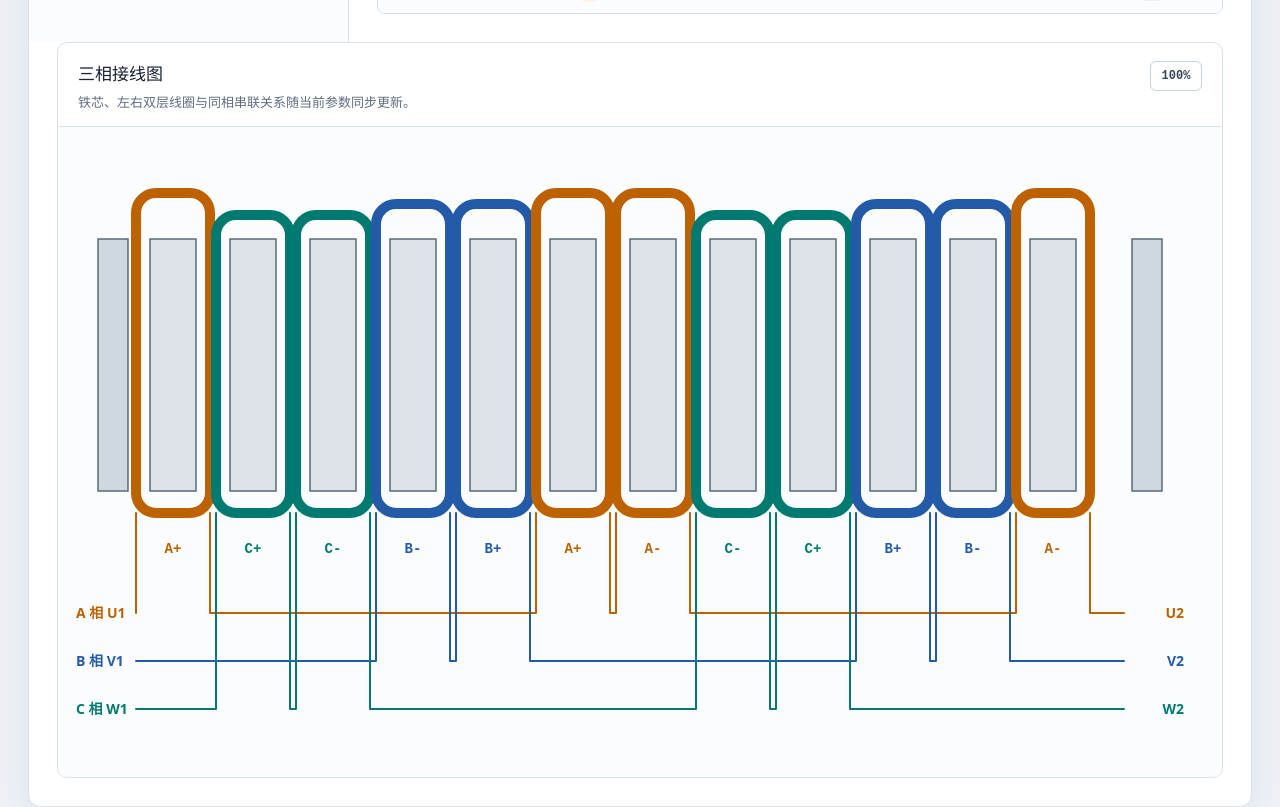
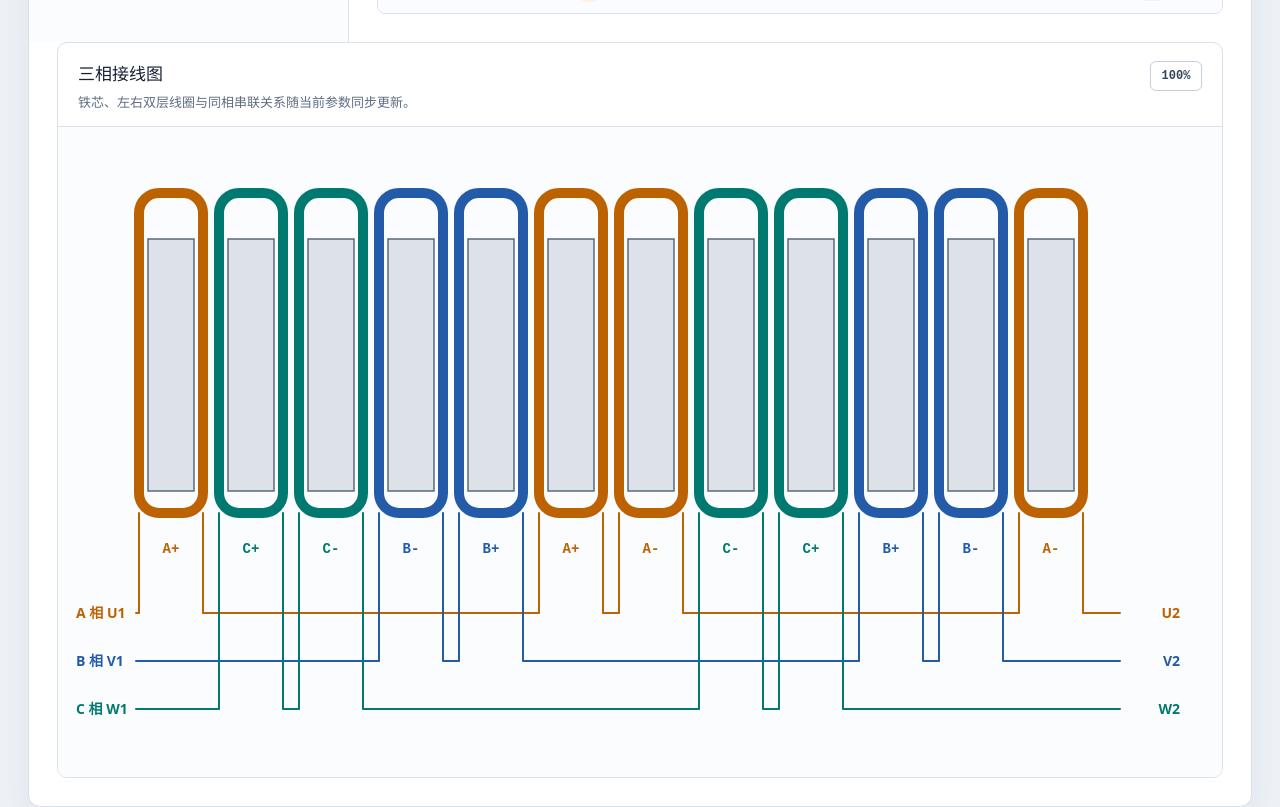
Before and after one commit to Jasonking-hub/three-phase-winding-generator, a Next.js app: page / in a window 1280 px wide. Shown: the part 860-1667 px from the top of the page. Built offline with nearby package versions, Linux system fonts and the light colour scheme.

Commit message:
Render uniform winding coils

```diff
--- a/app/WindingDiagram.tsx
+++ b/app/WindingDiagram.tsx
@@ -2,9 +2,12 @@
 
 import { useEffect, useMemo, useRef, useState } from "react";
 import {
+  DIAGRAM_COIL_STROKE_WIDTH,
+  DIAGRAM_TOOTH_PITCH,
+  DIAGRAM_TOOTH_WIDTH,
   buildWindingDiagramModel,
   diagramScaleFromWheel,
-  positiveModulo,
+  fixedCoilGeometry,
 } from "./winding.js";
 
 const PHASE_STROKE = {
@@ -16,11 +19,9 @@ const PHASE_STROKE = {
   W: "#007a70",
 };
 
-const TOOTH_PITCH = 80;
-const TOOTH_WIDTH = 46;
 const TOOTH_TOP = 112;
 const TOOTH_HEIGHT = 252;
-const COIL_BOTTOM = 386;
+const CORE_START = 90;
 const LABEL_Y = 426;
 const ROUTE_START_Y = 486;
 const ROUTE_GAP = 48;
@@ -61,30 +62,6 @@ type CoilGeometry = {
   bottomY: number;
 };
 
-function coilSpan(row: WindingRow, slotCount: number) {
-  return Math.max(1, positiveModulo(row.lowerSlot - row.upperSlot, slotCount));
-}
-
-function coilGeometry(
-  row: WindingRow,
-  index: number,
-  slotCount: number,
-  coreStart: number,
-): CoilGeometry {
-  const span = coilSpan(row, slotCount);
-  const centerX = coreStart + index * TOOTH_PITCH + TOOTH_WIDTH / 2;
-  const halfWidth = (TOOTH_WIDTH + 28 + (span - 1) * TOOTH_PITCH) / 2;
-  const phaseOffset = ({ A: 0, B: 1, C: 2 }[row.phase] ?? 0) * 11;
-
-  return {
-    centerX,
-    leftX: centerX - halfWidth,
-    rightX: centerX + halfWidth,
-    topY: 66 + phaseOffset,
-    bottomY: COIL_BOTTOM,
-  };
-}
-
 function serialRoute(
   coils: WindingRow[],
   geometryByCoil: Map<number, CoilGeometry>,
@@ -123,16 +100,9 @@ export default function WindingDiagram({ winding }: { winding: WindingResult })
     [winding.connections, winding.rows],
   );
 
-  const maxSpan = model.coils.reduce(
-    (largest: number, coil: DiagramCoil) =>
-      Math.max(largest, coilSpan(coil, Math.max(1, model.slotCount))),
-    1,
-  );
-  const sideMargin = 92 + Math.max(0, maxSpan - 1) * TOOTH_PITCH / 2;
-  const coreStart = sideMargin;
   const naturalWidth = Math.max(
     820,
-    sideMargin * 2 + model.slotCount * TOOTH_PITCH,
+    CORE_START * 2 + model.slotCount * DIAGRAM_TOOTH_PITCH,
   );
   const scaledWidth = naturalWidth * scale;
   const scaledHeight = DIAGRAM_HEIGHT * scale;
@@ -144,10 +114,10 @@ export default function WindingDiagram({ winding }: { winding: WindingResult })
       new Map<number, CoilGeometry>(
         model.coils.map((coil: DiagramCoil, index: number) => [
           coil.coil,
-          coilGeometry(coil, index, model.slotCount, coreStart),
+          fixedCoilGeometry(index, CORE_START),
         ]),
       ),
-    [coreStart, model.coils, model.slotCount],
+    [model.coils],
   );
 
   useEffect(() => {
@@ -210,34 +180,20 @@ export default function WindingDiagram({ winding }: { winding: WindingResult })
           aria-labelledby="diagram-title diagram-description"
         >
           <desc id="diagram-description">
-            {`${model.slotCount} 个铁芯齿、两个边齿、${model.coils.length} 个线圈及三相串联引线。`}
+            {`${model.slotCount} 个铁芯齿、${model.coils.length} 个等尺寸线圈及三相串联引线。`}
           </desc>
 
           <g className="diagram-core">
-            <rect
-              className="diagram-edge-tooth"
-              x={coreStart - 52}
-              y={TOOTH_TOP}
-              width="30"
-              height={TOOTH_HEIGHT}
-            />
             {Array.from({ length: model.toothCount }, (_, index) => (
               <rect
                 key={`tooth-${index + 1}`}
                 className="diagram-core-tooth"
-                x={coreStart + index * TOOTH_PITCH}
+                x={CORE_START + index * DIAGRAM_TOOTH_PITCH}
                 y={TOOTH_TOP}
-                width={TOOTH_WIDTH}
+                width={DIAGRAM_TOOTH_WIDTH}
                 height={TOOTH_HEIGHT}
               />
             ))}
-            <rect
-              className="diagram-edge-tooth"
-              x={coreStart + model.toothCount * TOOTH_PITCH + 22}
-              y={TOOTH_TOP}
-              width="30"
-              height={TOOTH_HEIGHT}
-            />
           </g>
 
           <g className="diagram-coils">
@@ -257,6 +213,7 @@ export default function WindingDiagram({ winding }: { winding: WindingResult })
                     width={geometry.rightX - geometry.leftX}
                     height={geometry.bottomY - geometry.topY}
                     rx="20"
+                    strokeWidth={DIAGRAM_COIL_STROKE_WIDTH}
                   />
                   <text
                     className="diagram-coil-label"
--- a/app/globals.css
+++ b/app/globals.css
@@ -90,8 +90,7 @@ tbody tr:hover { background: #f0f6fd; }
 .diagram-scroll { height: 650px; overflow: auto; overscroll-behavior: contain; background: #fbfcfe; outline: none; }
 .diagram-scroll:focus { box-shadow: inset 0 0 0 3px #dcecfb; }
 .diagram-scroll svg { display: block; max-width: none; transform-origin: 0 0; }
-.diagram-core-tooth, .diagram-edge-tooth { fill: #dce2e8; stroke: #59697b; stroke-width: 1.5; }
-.diagram-edge-tooth { fill: #cfd7df; }
+.diagram-core-tooth { fill: #dce2e8; stroke: #59697b; stroke-width: 1.5; }
 .diagram-coil { fill: none; stroke: currentColor; stroke-linecap: round; stroke-linejoin: round; stroke-width: 10; }
 .diagram-coil-label { fill: currentColor; font-family: ui-monospace, "Cascadia Mono", monospace; font-size: 14px; font-weight: 800; text-anchor: middle; }
 .diagram-series-line { fill: none; stroke: currentColor; stroke-linecap: round; stroke-linejoin: round; stroke-width: 2; }
```
Also changed, not shown: 1 other file (tests, documents, lock files or other folders).
